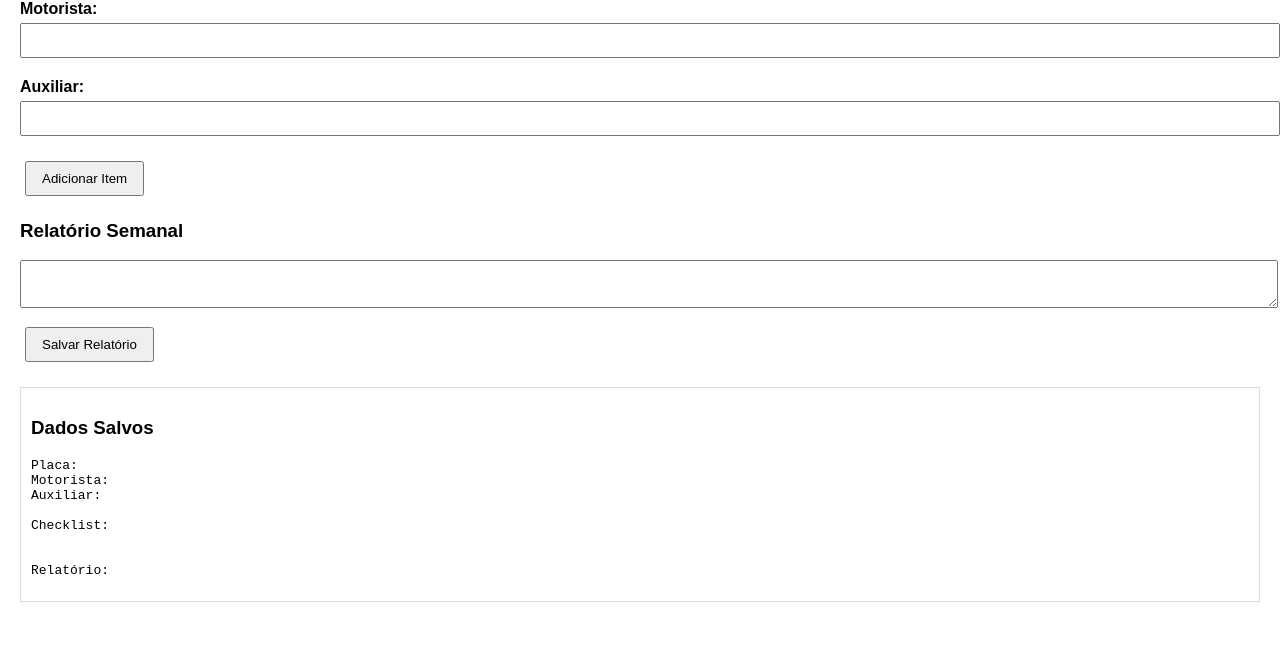
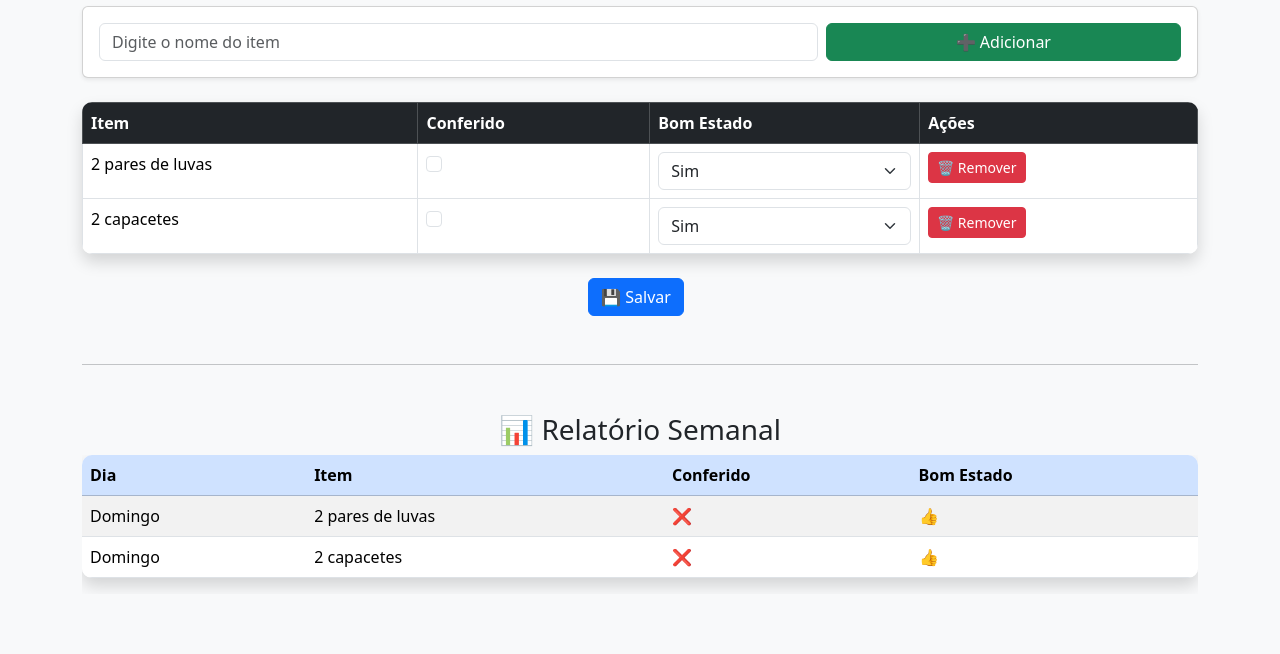
Before and after one commit to mor3sco/EnergiaCar, a plain HTML site: page index.html in a window 1280 px wide. Shown: the part 146-800 px from the top of the page. Drawn offline with nearby package versions, Linux system fonts and the light colour scheme.

Commit message:
Atualizar o index.html

```diff
--- a/index.html
+++ b/index.html
@@ -2,119 +2,55 @@
 <html lang="pt-BR">
 <head>
   <meta charset="UTF-8">
-  <meta name="viewport" content="width=device-width, initial-scale=1.0">
-  <title>Checklist de Veículo</title>
-  <style>
-    body { font-family: Arial, sans-serif; margin: 20px; }
-    .input-group { margin-bottom: 10px; }
-    label { font-weight: bold; display: block; margin-bottom: 5px; }
-    input, select, textarea { width: 100%; padding: 8px; margin-bottom: 10px; }
-    button { padding: 8px 15px; margin: 5px; cursor: pointer; }
-    #relatorio { margin-top: 20px; padding: 10px; border: 1px solid #ddd; }
-  </style>
+  <title>EnergiaCar - Checklist Diário</title>
+  <link rel="stylesheet" href="style.css">
+  <link href="https://cdn.jsdelivr.net/npm/bootstrap@5.3.2/dist/css/bootstrap.min.css" rel="stylesheet">
+
+  <!-- Manifest para PWA -->
+  <link rel="manifest" href="manifest.json">
+  <meta name="theme-color" content="#2c3e50">
 </head>
-<body>
-  <h2>Checklist de Veículo</h2>
+<body class="bg-light">
 
-  <!-- Campos extras -->
-  <div class="input-group">
-    <label for="placa">Placa do Veículo:</label>
-    <input type="text" id="placa">
-  </div>
-  <div class="input-group">
-    <label for="motorista">Motorista:</label>
-    <input type="text" id="motorista">
-  </div>
-  <div class="input-group">
-    <label for="auxiliar">Auxiliar:</label>
-    <input type="text" id="auxiliar">
+<div class="container py-5">
+  <h1 class="text-center mb-4">⚡ EnergiaCar - Checklist Diário</h1>
+  <h5 class="text-center text-muted" id="diaSemana"></h5>
+
+  <!-- Form para adicionar novo item -->
+  <div class="card p-3 mb-4 shadow-sm">
+    <div class="row g-2">
+      <div class="col-md-8">
+        <input type="text" id="novoItem" class="form-control" placeholder="Digite o nome do item">
+      </div>
+      <div class="col-md-4 text-end">
+        <button class="btn btn-success w-100" onclick="adicionarItem()">➕ Adicionar</button>
+      </div>
+    </div>
   </div>
 
-  <div id="checklist"></div>
-  <button onclick="adicionarItem()">Adicionar Item</button>
+  <!-- Checklist renderizado -->
+  <div id="checklistContainer"></div>
 
-  <h3>Relatório Semanal</h3>
-  <textarea id="relatorioSemanal"></textarea><br>
-  <button onclick="salvarRelatorio()">Salvar Relatório</button>
-
-  <div id="relatorio">
-    <h3>Dados Salvos</h3>
-    <pre id="dadosSalvos"></pre>
+  <div class="mt-4 text-center">
+    <button class="btn btn-primary me-2" onclick="salvarChecklist()">💾 Salvar</button>
   </div>
 
-  <script>
-    let checklist = JSON.parse(localStorage.getItem("checklist")) || [];
-    let relatorioSemanal = localStorage.getItem("relatorioSemanal") || "";
-    let infoExtras = JSON.parse(localStorage.getItem("infoExtras")) || {placa: "", motorista: "", auxiliar: ""};
+  <hr class="my-5">
 
-    document.getElementById("relatorioSemanal").value = relatorioSemanal;
-    document.getElementById("placa").value = infoExtras.placa;
-    document.getElementById("motorista").value = infoExtras.motorista;
-    document.getElementById("auxiliar").value = infoExtras.auxiliar;
+  <h3 class="text-center">📊 Relatório Semanal</h3>
+  <div id="relatorio" class="table-responsive"></div>
+</div>
 
-    function renderChecklist() {
-      let container = document.getElementById("checklist");
-      container.innerHTML = "";
-      checklist.forEach((item, index) => {
-        container.innerHTML += `
-          <div>
-            <input type="text" value="${item}" onchange="editarItem(${index}, this.value)">
-            <button onclick="removerItem(${index})">Remover</button>
-          </div>`;
-      });
-      salvarLocal();
-    }
+<script src="script.js"></script>
 
-    function adicionarItem() {
-      checklist.push("Novo item");
-      renderChecklist();
-    }
+<!-- Registrar o service worker -->
+<script>
+if ('serviceWorker' in navigator) {
+  navigator.serviceWorker.register('service-worker.js')
+    .then(() => console.log("✅ Service Worker registrado"))
+    .catch(err => console.error("Erro no Service Worker:", err));
+}
+</script>
 
-    function editarItem(index, valor) {
-      checklist[index] = valor;
-      salvarLocal();
-    }
-
-    function removerItem(index) {
-      checklist.splice(index, 1);
-      renderChecklist();
-    }
-
-    function salvarRelatorio() {
-      relatorioSemanal = document.getElementById("relatorioSemanal").value;
-      localStorage.setItem("relatorioSemanal", relatorioSemanal);
-      salvarLocal();
-      atualizarDadosSalvos();
-      alert("Relatório salvo com sucesso!");
-    }
-
-    function salvarLocal() {
-      localStorage.setItem("checklist", JSON.stringify(checklist));
-      infoExtras = {
-        placa: document.getElementById("placa").value,
-        motorista: document.getElementById("motorista").value,
-        auxiliar: document.getElementById("auxiliar").value
-      };
-      localStorage.setItem("infoExtras", JSON.stringify(infoExtras));
-      atualizarDadosSalvos();
-    }
-
-    function atualizarDadosSalvos() {
-      document.getElementById("dadosSalvos").textContent =
-        "Placa: " + (infoExtras.placa || "") + "\n" +
-        "Motorista: " + (infoExtras.motorista || "") + "\n" +
-        "Auxiliar: " + (infoExtras.auxiliar || "") + "\n\n" +
-        "Checklist:\n" + checklist.join("\n") + "\n\n" +
-        "Relatório:\n" + relatorioSemanal;
-    }
-
-    // Salva sempre que mudar os campos extras
-    document.getElementById("placa").addEventListener("input", salvarLocal);
-    document.getElementById("motorista").addEventListener("input", salvarLocal);
-    document.getElementById("auxiliar").addEventListener("input", salvarLocal);
-
-    renderChecklist();
-    atualizarDadosSalvos();
-  </script>
 </body>
 </html>
```
